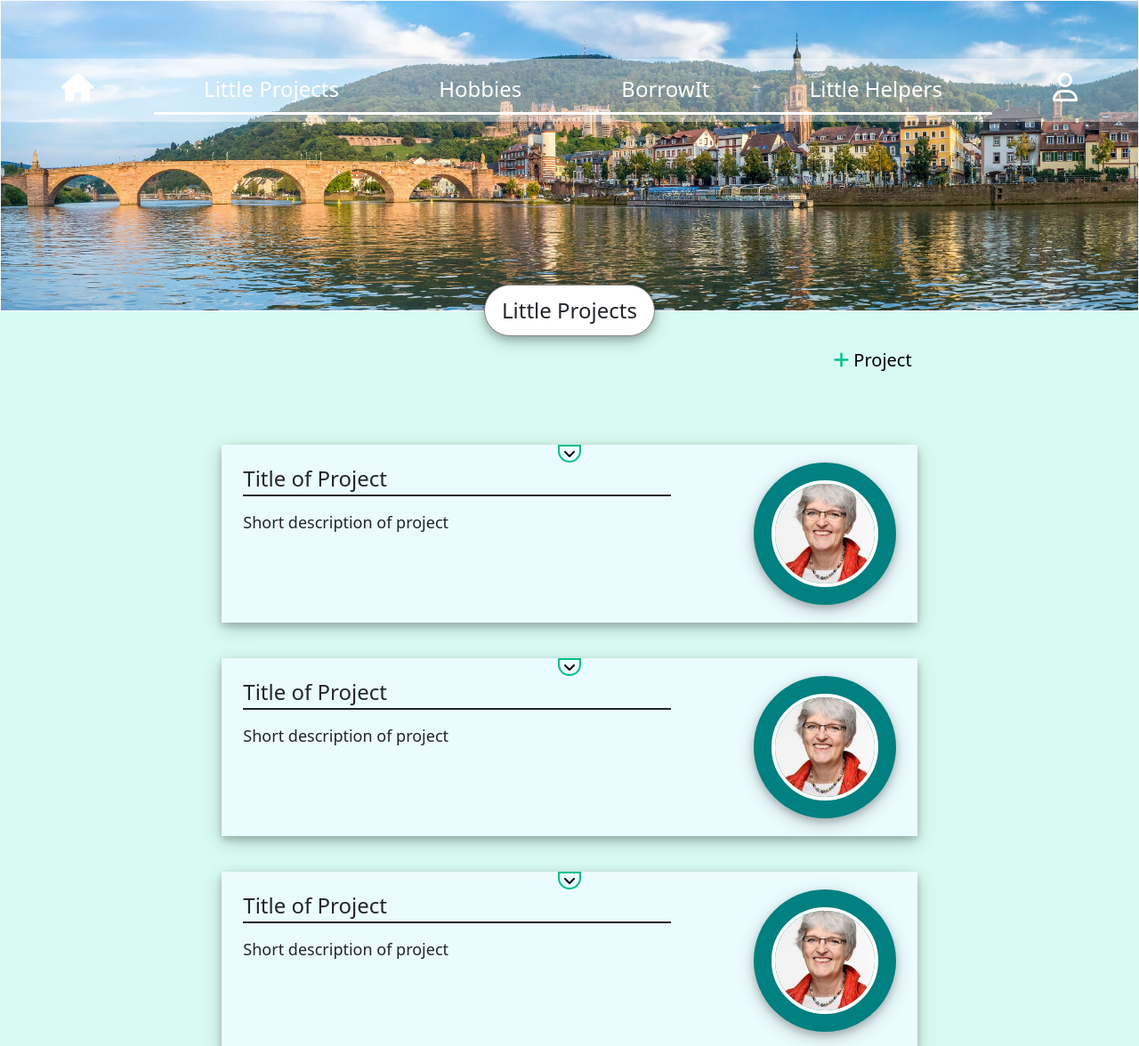
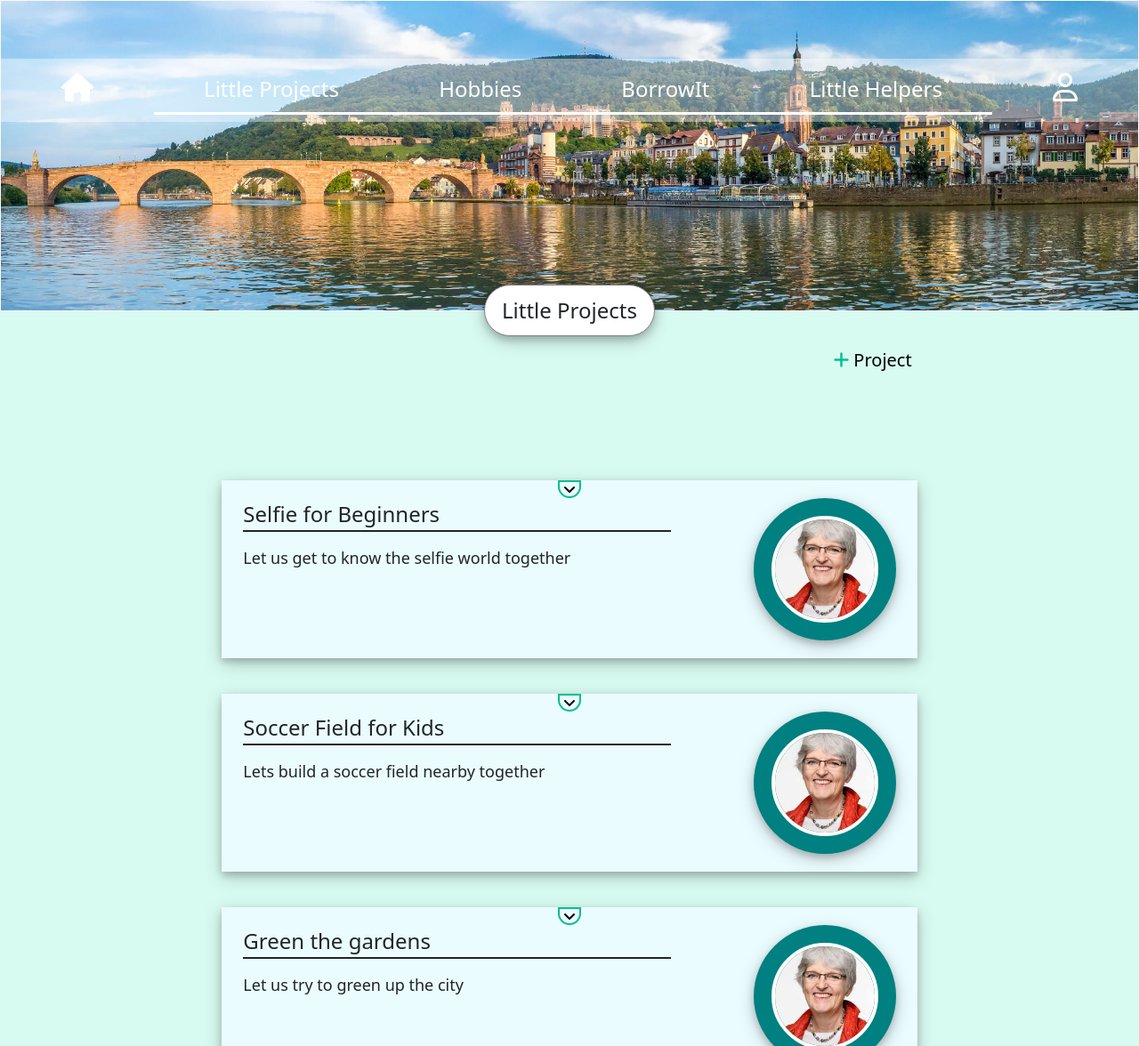
Before and after one commit to mille1992/project5, a Django app: page /littleProjects in a window 1280 px wide. Shown: the whole page at 89% size. Run offline with Django 3.2, Linux system fonts and the light colour scheme; data comes from the database, SQL or seed files in the repository; both versions use the stored data as it was after the commit; some libraries are stand-ins or nearby versions.

Commit message:
Include database projects into littleProject view

```diff
--- a/project5/yayberhood/templates/yayberhood/littleProjects.html
+++ b/project5/yayberhood/templates/yayberhood/littleProjects.html
@@ -32,14 +32,15 @@
                 </div>
             </div>
             <div class="littleProjects-scrollView" style="margin-top: 40px; overflow-y: scroll; max-height: 700px;">
-                <div class="row littleProjects-outer-box" style="margin-top: 0px;">
+                {% for project in projects %}
+                <div class="row littleProjects-outer-box">
                     <div class="row">
                         <i class="fas fa-angle-down littleProjects-pocket"></i>
                     </div>
                     <div class="row littleProjects-inner-box">
                         <div class="col-8">
-                            <p class="littleProjects-projectTitle"> Title of Project</p>
-                            <p class="littleProjects-projectShortDescription"> Short description of project </p>
+                            <p class="littleProjects-projectTitle"> {{project.projectName}} </p>
+                            <p class="littleProjects-projectShortDescription"> {{project.projectDescriptionShort}} </p>
                         </div>
                         <div class="col-4">
                             <div class="profilePhotoBorder">
@@ -48,86 +49,7 @@
                         </div>
                     </div>
                 </div>
-                <div class="row littleProjects-outer-box">
-                    <div class="row">
-                            <i class="fas fa-angle-down littleProjects-pocket"></i>
-                    </div>
-                    <div class="row littleProjects-inner-box">
-                        <div class="col-8">
-                            <p class="littleProjects-projectTitle"> Title of Project</p>
-                            <p class="littleProjects-projectShortDescription"> Short description of project </p>
-                        </div>
-                        <div class="col-4">
-                            <div class="profilePhotoBorder">
-                                <img class="profilePhoto" src="{% static 'yayberhood/img/ProfileGabi.jpg' %}">
-                            </div>
-                        </div>
-                    </div>
-                </div>
-                <div class="row littleProjects-outer-box">
-                    <div class="row">
-                        <i class="fas fa-angle-down littleProjects-pocket"></i>
-                    </div>
-                    <div class="row littleProjects-inner-box">
-                        <div class="col-8">
-                            <p class="littleProjects-projectTitle"> Title of Project</p>
-                            <p class="littleProjects-projectShortDescription"> Short description of project </p>
-                        </div>
-                        <div class="col-4">
-                            <div class="profilePhotoBorder">
-                                <img class="profilePhoto" src="{% static 'yayberhood/img/ProfileGabi.jpg' %}">
-                            </div>
-                        </div>
-                    </div>
-                </div>
-                <div class="row littleProjects-outer-box">
-                    <div class="row">
-                        <i class="fas fa-angle-down littleProjects-pocket"></i>
-                    </div>
-                    <div class="row littleProjects-inner-box">
-                        <div class="col-8">
-                            <p class="littleProjects-projectTitle"> Title of Project</p>
-                            <p class="littleProjects-projectShortDescription"> Short description of project </p>
-                        </div>
-                        <div class="col-4">
-                            <div class="profilePhotoBorder">
-                                <img class="profilePhoto" src="{% static 'yayberhood/img/ProfileGabi.jpg' %}">
-                            </div>
-                        </div>
-                    </div>
-                </div>
-                <div class="row littleProjects-outer-box">
-                    <div class="row">
-                        <i class="fas fa-angle-down littleProjects-pocket"></i>
-                    </div>
-                    <div class="row littleProjects-inner-box">
-                        <div class="col-8">
-                            <p class="littleProjects-projectTitle"> Title of Project</p>
-                            <p class="littleProjects-projectShortDescription"> Short description of project </p>
-                        </div>
-                        <div class="col-4">
-                            <div class="profilePhotoBorder">
-                                <img class="profilePhoto" src="{% static 'yayberhood/img/ProfileGabi.jpg' %}">
-                            </div>
-                        </div>
-                    </div>
-                </div>
-                <div class="row littleProjects-outer-box">
-                    <div class="row">
-                        <i class="fas fa-angle-down littleProjects-pocket"></i>
-                    </div>
-                    <div class="row littleProjects-inner-box">
-                        <div class="col-8">
-                            <p class="littleProjects-projectTitle"> Title of Project</p>
-                            <p class="littleProjects-projectShortDescription"> Short description of project </p>
-                        </div>
-                        <div class="col-4">
-                            <div class="profilePhotoBorder">
-                                <img class="profilePhoto" src="{% static 'yayberhood/img/ProfileGabi.jpg' %}">
-                            </div>
-                        </div>
-                    </div>
-                </div>
+                {% endfor %}
             </div>
 
         </div>
--- a/project5/yayberhood/views.py
+++ b/project5/yayberhood/views.py
@@ -10,10 +10,15 @@ def index(request):
     return render(request, "yayberhood/landingPage.html")
 
 def littleProjects(request):
-    return render(request, "yayberhood/littleProjects.html")
+    projects = Project.objects.all()
+    projects = projects.order_by("-projectCreationTimestamp").all()
+    return render(request, "yayberhood/littleProjects.html",{
+        "projects":projects,
+    })
 
 def createLittleProject(request):
     if request.method == "POST":
+        ### create project from create projects page ###
         title = request.POST["littleProjects-createTitle"]
         description_short = request.POST["littleProjects-createDescriptionShort"]
         description_detailed = request.POST["littleProjects-createDescriptionDetailed"]
```
Also changed, not shown: project5/db.sqlite3.
